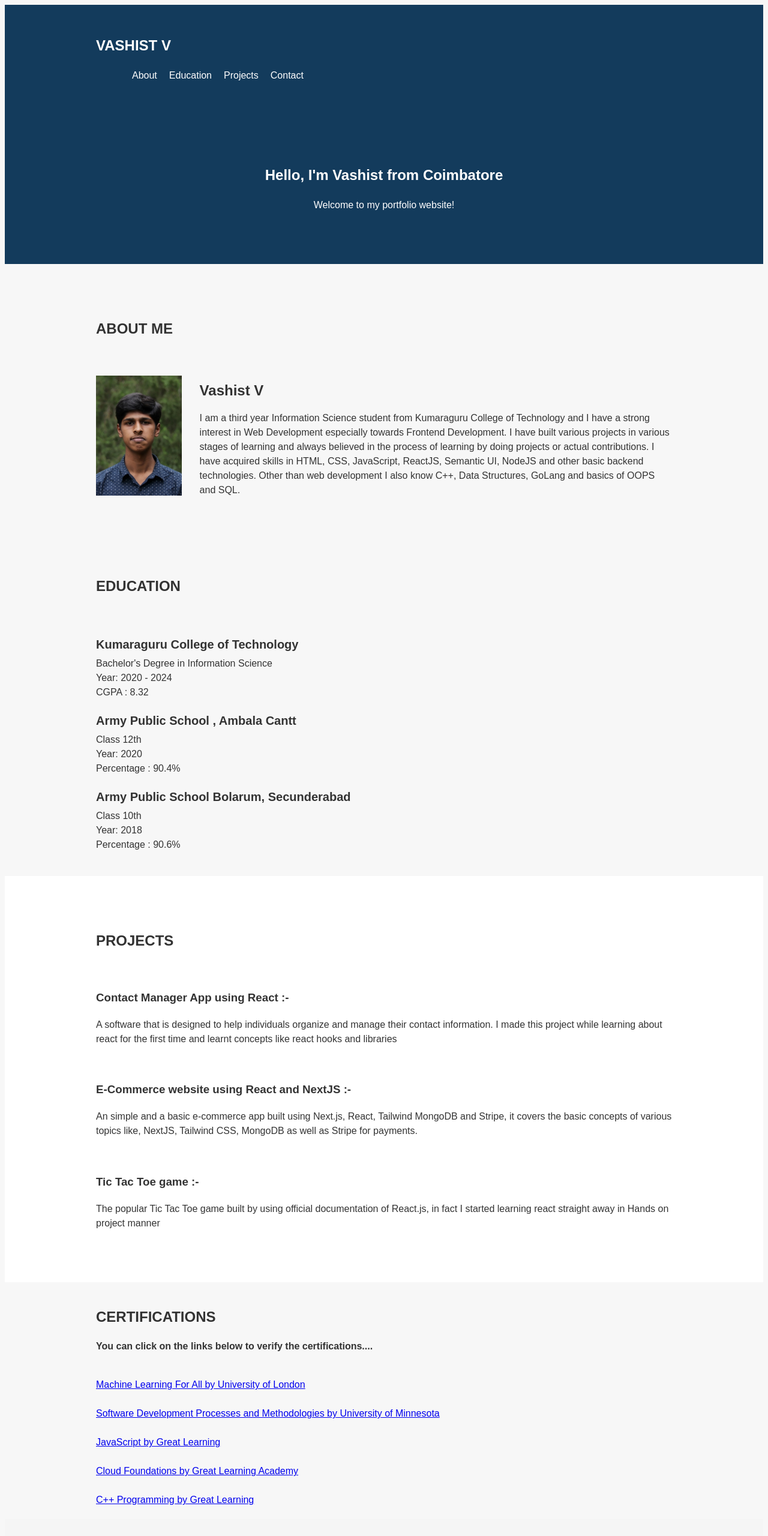
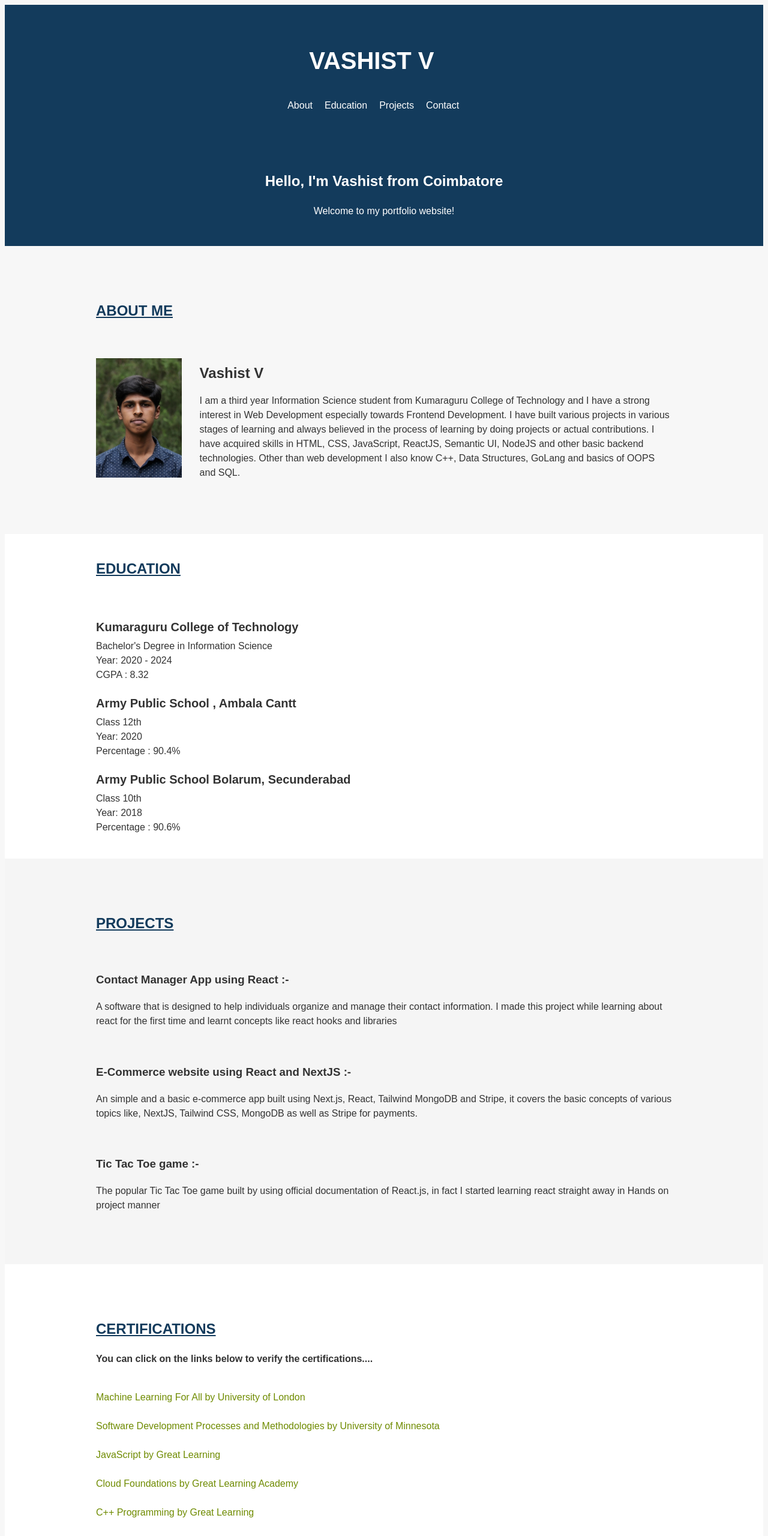
Before and after one commit to Vashist-V/Portfolio, a plain HTML site: page index.html in a window 1280 px wide. Shown: the top 2560 px of the page at 60% size. Drawn offline with Linux system fonts and the light colour scheme; a script that the page names is missing.

Commit message:
Update styles.css

```diff
--- a/styles.css
+++ b/styles.css
@@ -29,11 +29,16 @@ Reset some default styles
   .logo {
     font-size: 24px;
     font-weight: bold;
+    margin-left: 37%;
+    font-size: 40px;
   }
 
   .nav-links {
     list-style: none;
     display: flex;
+    margin-left: 27%;
+    margin-top: 0%;
+    /* border-style: solid; */
   }
 
   .nav-links li {
@@ -46,14 +51,14 @@ Reset some default styles
   }
 
   .nav-links a:hover {
-    color: #aaa;
+    color: yellowgreen;
   }
 
   /* Hero Section Styles */
   .hero {
     background-color: #133b5c;
     text-align: center;
-    padding: 50px 0;
+    padding: 10px 0;
   }
 
   .hero h2,
@@ -99,7 +104,7 @@ Reset some default styles
 
   /* Projects Section Styles */
   #projects {
-    background-color: #fff;
+    background-color: #f5f5f5;
     padding: 50px 0;
   }
 
@@ -151,6 +156,10 @@ Reset some default styles
     margin-bottom: 5px;
   }
 
+  #education {
+    background-color: #fff;
+  }
+
   .education-item {
     margin-bottom: 20px;
   }
@@ -163,3 +172,18 @@ Reset some default styles
   .education-item p {
     margin: 0;
   }
+
+  .wunder {
+    color: #133b5c;
+    text-decoration-line: underline;
+  }
+
+  #certificates {
+    background-color: #fff;
+    padding: 50px 0;
+  }
+
+  .certificate a{
+    text-decoration: none;
+    color:rgb(111, 139, 0);
+  }
```
